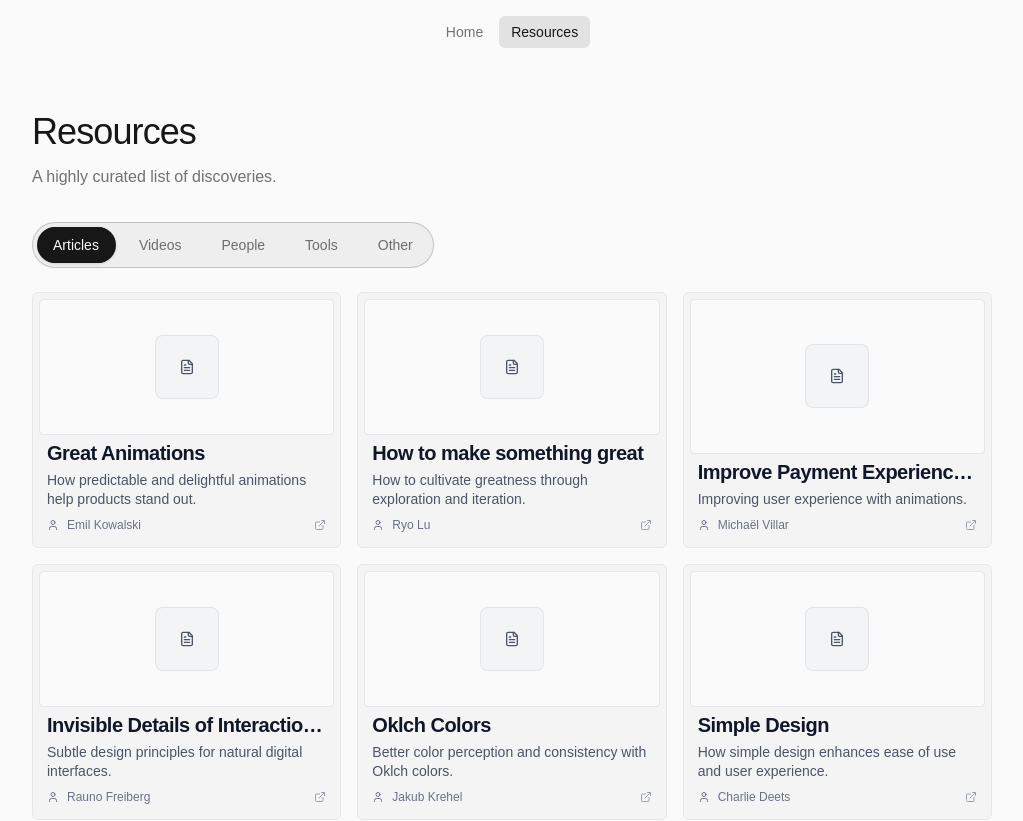
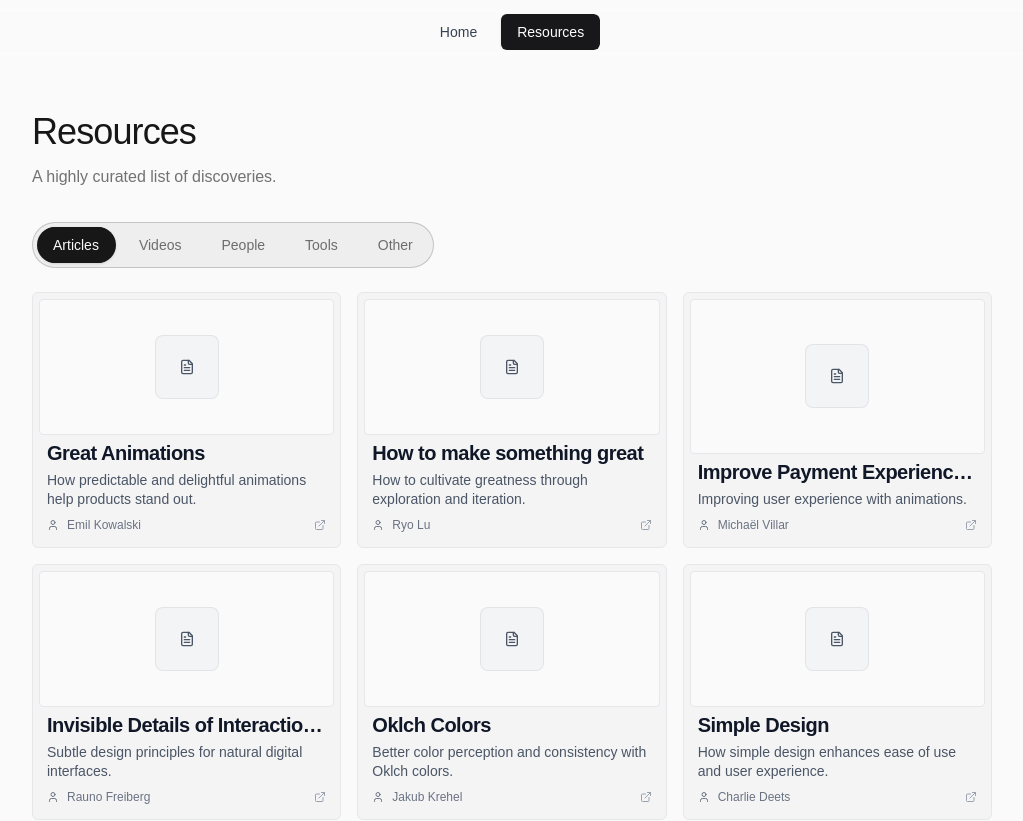
Before and after one commit to ahmadrafidev/vault, a Next.js app: page /resources in a window 1280 px wide. Shown: the top 821 px of the page, without its empty margins (128-1151 px from the left). Built offline with nearby package versions, Linux system fonts and the light colour scheme.

Commit message:
use my own neat tab for header navigation

```diff
--- a/src/components/layout/header.tsx
+++ b/src/components/layout/header.tsx
@@ -1,20 +1,59 @@
 "use client";
 
-import Link from "next/link";
-import { usePathname } from "next/navigation";
+import { usePathname, useRouter } from "next/navigation";
+import { useEffect, useState } from "react";
+
 import { useMobileLayout } from "@/src/hooks";
+import { NeatTab, type TabItem } from "@/src/components/ui";
 import { cn } from "@/src/utils";
 
 export function Header() {
   const pathname = usePathname();
+  const router = useRouter();
+  const [isClient, setIsClient] = useState(false);
+
   const { containerPadding } = useMobileLayout({
     reducePadding: true,
     compactSpacing: true,
     adaptiveMaxWidth: true,
   });
 
-  const isResourceActive = pathname === "/resources";
-  const isHomeActive = pathname === "/";
+  // Navigation tabs configuration
+  const navigationTabs: TabItem[] = [
+    { label: "Home" },
+    { label: "Resources" },
+  ];
+
+  // Map pathname to tab index
+  const getActiveTabIndex = (path: string) => {
+    switch (path) {
+      case "/":
+        return 0;
+      case "/resources":
+        return 1;
+      default:
+        return 0;
+    }
+  };
+
+  // Set client-side flag after hydration
+  useEffect(() => {
+    setIsClient(true);
+  }, []);
+
+  // Handle tab navigation
+  const handleTabChange = (index: number) => {
+    switch (index) {
+      case 0:
+        router.push("/");
+        break;
+      case 1:
+        router.push("/resources");
+        break;
+      default:
+        router.push("/");
+    }
+  };
 
   return (
     <header
@@ -23,41 +62,14 @@ export function Header() {
     >
       <div className={cn("max-w-5xl mx-auto", containerPadding)}>
         <div className="flex items-center justify-center h-16">
-          {/* Navigation */}
-          <nav
-            id="navigation"
-            className="flex items-center space-x-1"
-            role="navigation"
-            aria-label="Main navigation"
-          >
-            {/* Home Link */}
-            <Link
-              href="/"
-              className={cn(
-                "px-3 py-1.5 text-sm font-medium rounded-md transition-all duration-150",
-                isHomeActive
-                  ? "bg-foreground/10 text-foreground"
-                  : "text-foreground/60 hover:text-foreground hover:bg-foreground/5"
-              )}
-              aria-current={isHomeActive ? "page" : undefined}
-            >
-              Home
-            </Link>
-
-            {/* Resources Link */}
-            <Link
-              href="/resources"
-              className={cn(
-                "px-3 py-1.5 text-sm font-medium rounded-md transition-all duration-150",
-                isResourceActive
-                  ? "bg-foreground/10 text-foreground"
-                  : "text-foreground/60 hover:text-foreground hover:bg-foreground/5"
-              )}
-              aria-current={isResourceActive ? "page" : undefined}
-            >
-              Resources
-            </Link>
-          </nav>
+          <NeatTab
+            key={`nav-${isClient ? pathname : 'initial'}`}
+            tabs={navigationTabs}
+            defaultTab={isClient ? getActiveTabIndex(pathname) : 0}
+            variant="pill"
+            onChange={handleTabChange}
+            className="z-10"
+          />
         </div>
       </div>
     </header>
--- a/src/components/ui/index.ts
+++ b/src/components/ui/index.ts
@@ -1,3 +1,4 @@
 export { PillTabs } from './pill-tabs';
 export { EmptyState } from './empty-state';
 export { SuggestionForm } from './suggestion-form';
+export { NeatTab } from './neat-tab';
--- /dev/null
+++ b/src/components/ui/neat-tab.tsx
@@ -0,0 +1,277 @@
+'use client';
+
+import {
+  useState,
+  memo,
+  useCallback,
+  useRef,
+  useLayoutEffect,
+  CSSProperties,
+  forwardRef,
+  useEffect,
+} from 'react';
+import { cn } from '@/src/utils';
+
+export interface TabItem {
+  label: string;
+  content?: React.ReactNode;
+}
+
+export type TabVariant = 'default' | 'pill';
+
+export interface TabProps {
+  tabs: TabItem[];
+  defaultTab?: number;
+  className?: string;
+  variant?: TabVariant;
+  onChange?: (index: number) => void;
+}
+
+interface TriggerProps {
+  label: string;
+  active: boolean;
+  onSelect: () => void;
+  variant?: TabVariant;
+}
+
+const INDICATOR_EASING_CUBIC = 'cubic-bezier(.215, .61, .355, 1)';
+const INDICATOR_DURATION_MS = 300;
+
+export const NeatTab = ({ tabs, defaultTab = 0, className, variant = 'default', onChange }: TabProps) => {
+  const [activeTab, setActiveTab] = useState(defaultTab);
+  const [indicatorStyle, setIndicatorStyle] = useState<CSSProperties>({});
+  const tabContainerRef = useRef<HTMLDivElement>(null);
+  const triggerRefs = useRef<(HTMLButtonElement | null)[]>([]);
+  const reducedMotionRef = useRef<boolean>(false);
+
+  // Ensure refs array length matches tab count
+  if (triggerRefs.current.length !== tabs.length) {
+    triggerRefs.current = Array.from({ length: tabs.length }, (_, i) => triggerRefs.current[i] ?? null);
+  }
+
+  const updateIndicator = useCallback(() => {
+    const container = tabContainerRef.current;
+    const activeButton = triggerRefs.current[activeTab];
+    if (!container || !activeButton) return;
+
+    const containerRect = container.getBoundingClientRect();
+    const buttonRect = activeButton.getBoundingClientRect();
+
+    const baseStyle: CSSProperties = {
+      left: `${buttonRect.left - containerRect.left}px`,
+      top: `${buttonRect.top - containerRect.top}px`,
+      width: `${activeButton.offsetWidth}px`,
+      height: `${activeButton.offsetHeight}px`,
+    };
+
+    setIndicatorStyle(
+      reducedMotionRef.current
+        ? baseStyle
+        : {
+            ...baseStyle,
+            transition: `left ${INDICATOR_DURATION_MS}ms ${INDICATOR_EASING_CUBIC}, width ${INDICATOR_DURATION_MS}ms ${INDICATOR_EASING_CUBIC}, top ${INDICATOR_DURATION_MS}ms ${INDICATOR_EASING_CUBIC}, height ${INDICATOR_DURATION_MS}ms ${INDICATOR_EASING_CUBIC}`,
+          }
+    );
+  }, [activeTab]);
+
+  const handleSelect = useCallback(
+    (idx: number) => {
+      if (idx === activeTab) return;
+      setActiveTab(idx);
+      if (typeof onChange === 'function') onChange(idx);
+    },
+    [activeTab, onChange]
+  );
+
+  // Initialize reduced motion preference and subscribe to changes
+  useEffect(() => {
+    const mql = window.matchMedia('(prefers-reduced-motion: reduce)');
+    reducedMotionRef.current = mql.matches;
+    const listener = (e: MediaQueryListEvent) => {
+      reducedMotionRef.current = e.matches;
+      updateIndicator();
+    };
+    try {
+      mql.addEventListener('change', listener);
+      return () => mql.removeEventListener('change', listener);
+    } catch {
+      // Safari <14 fallback
+      mql.addListener(listener);
+      return () => mql.removeListener(listener);
+    }
+  }, [updateIndicator]);
+
+  // Position indicator on layout changes
+  useLayoutEffect(() => {
+    updateIndicator();
+
+    const container = tabContainerRef.current;
+    const activeButton = triggerRefs.current[activeTab];
+    const resizeObservers: ResizeObserver[] = [];
+
+    if (container) {
+      const ro = new ResizeObserver(updateIndicator);
+      ro.observe(container);
+      resizeObservers.push(ro);
+    }
+    if (activeButton) {
+      const ro = new ResizeObserver(updateIndicator);
+      ro.observe(activeButton);
+      resizeObservers.push(ro);
+    }
+
+    const onWindowResize = () => updateIndicator();
+    window.addEventListener('resize', onWindowResize, { passive: true });
+
+    return () => {
+      resizeObservers.forEach((ro) => ro.disconnect());
+      window.removeEventListener('resize', onWindowResize);
+    };
+  }, [activeTab, tabs, variant, updateIndicator]);
+
+  const onKeyDown = useCallback(
+    (event: React.KeyboardEvent<HTMLDivElement>) => {
+      const isHorizontal = true;
+      const maxIndex = tabs.length - 1;
+      if (maxIndex < 0) return;
+
+      switch (event.key) {
+        case 'ArrowRight':
+          if (!isHorizontal) break;
+          event.preventDefault();
+          handleSelect(activeTab === maxIndex ? 0 : activeTab + 1);
+          triggerRefs.current[activeTab === maxIndex ? 0 : activeTab + 1]?.focus();
+          break;
+        case 'ArrowLeft':
+          if (!isHorizontal) break;
+          event.preventDefault();
+          handleSelect(activeTab === 0 ? maxIndex : activeTab - 1);
+          triggerRefs.current[activeTab === 0 ? maxIndex : activeTab - 1]?.focus();
+          break;
+        case 'Home':
+          event.preventDefault();
+          handleSelect(0);
+          triggerRefs.current[0]?.focus();
+          break;
+        case 'End':
+          event.preventDefault();
+          handleSelect(maxIndex);
+          triggerRefs.current[maxIndex]?.focus();
+          break;
+        default:
+          break;
+      }
+    },
+    [activeTab, handleSelect, tabs.length]
+  );
+
+  if (variant === 'pill') {
+    return (
+      <div className={cn('w-fit', className)}>
+        <div
+          ref={tabContainerRef}
+          role="tablist"
+          aria-orientation="horizontal"
+          onKeyDown={onKeyDown}
+          className="relative inline-flex gap-2 rounded-md overflow-hidden"
+        >
+          <div
+            aria-hidden="true"
+            className="absolute rounded-md bg-zinc-900 dark:bg-zinc-50 shadow-sm pointer-events-none"
+            style={{ ...indicatorStyle, zIndex: 0 }}
+          />
+          {tabs.map(({ label }, idx) => (
+            <TabTrigger
+              key={`${label}-${idx}`}
+              ref={(el) => {
+                triggerRefs.current[idx] = el;
+              }}
+              label={label}
+              active={idx === activeTab}
+              onSelect={() => handleSelect(idx)}
+              variant="pill"
+            />
+          ))}
+        </div>
+      </div>
+    );
+  }
+
+  return (
+    <div className={cn('w-fit', className)}>
+      <div
+        ref={tabContainerRef}
+        role="tablist"
+        aria-orientation="horizontal"
+        onKeyDown={onKeyDown}
+        className="relative inline-flex p-1 rounded-md border border-gray-200 dark:border-gray-800 bg-zinc-50 dark:bg-gray-800/70 overflow-hidden"
+      >
+        <div
+          aria-hidden="true"
+          className="absolute rounded-md bg-gray-900 dark:bg-gray-100 shadow-sm pointer-events-none"
+          style={{ ...indicatorStyle, zIndex: 0 }}
+        />
+        {tabs.map(({ label }, idx) => (
+          <TabTrigger
+            key={`${label}-${idx}`}
+            ref={(el) => {
+              triggerRefs.current[idx] = el;
+            }}
+            label={label}
+            active={idx === activeTab}
+            onSelect={() => handleSelect(idx)}
+            variant="default"
+          />
+        ))}
+      </div>
+    </div>
+  );
+};
+
+const TabTrigger = memo(
+  forwardRef<HTMLButtonElement, TriggerProps>(({ label, active, onSelect, variant = 'default' }, ref) => {
+    const baseProps = {
+      ref,
+      onClick: onSelect,
+      role: 'tab' as const,
+      'aria-selected': active,
+      tabIndex: active ? 0 : -1,
+      className: '',
+    };
+
+    if (variant === 'pill') {
+      return (
+        <button
+          {...baseProps}
+          className={cn(
+            'relative px-4 py-2 text-sm font-medium rounded-md z-10 outline-none focus-visible:ring-0 focus-visible:outline-none',
+            'transition-all duration-200 ease-out',
+            active
+              ? 'text-white dark:text-gray-900'
+              : 'text-gray-700 dark:text-gray-300 hover:text-gray-900 dark:hover:text-gray-100 hover:bg-gray-100/60 dark:hover:bg-gray-800/60 hover:scale-[1.02]'
+          )}
+        >
+          {label}
+        </button>
+      );
+    }
+
+    return (
+      <button
+        {...baseProps}
+        className={cn(
+          'relative px-4 py-2 text-sm font-medium rounded-md z-10 outline-none focus-visible:ring-0 focus-visible:outline-none',
+          'transition-all duration-200 ease-out',
+          active
+            ? 'text-gray-100 dark:text-gray-900'
+            : 'text-gray-700 dark:text-gray-100 hover:text-gray-900 dark:hover:text-gray-50 hover:bg-gray-200/40 dark:hover:bg-gray-700/40 hover:scale-[1.02]'
+        )}
+      >
+        {label}
+      </button>
+    );
+  })
+);
+
+NeatTab.displayName = 'NeatTab';
+TabTrigger.displayName = 'TabTrigger';
--- a/src/constants/index.ts
+++ b/src/constants/index.ts
@@ -4,7 +4,7 @@ import { CATEGORIES_CONFIG, getCategoriesByPriority } from "@/src/data";
 // Animation constants
 export const ANIMATION_CONFIG: AnimationConfig = {
   easing: 'cubic-bezier(.23, 1, .32, 1)',
-  duration: 150,
+  duration: 300,
 };
 
 // Resource categories
```
